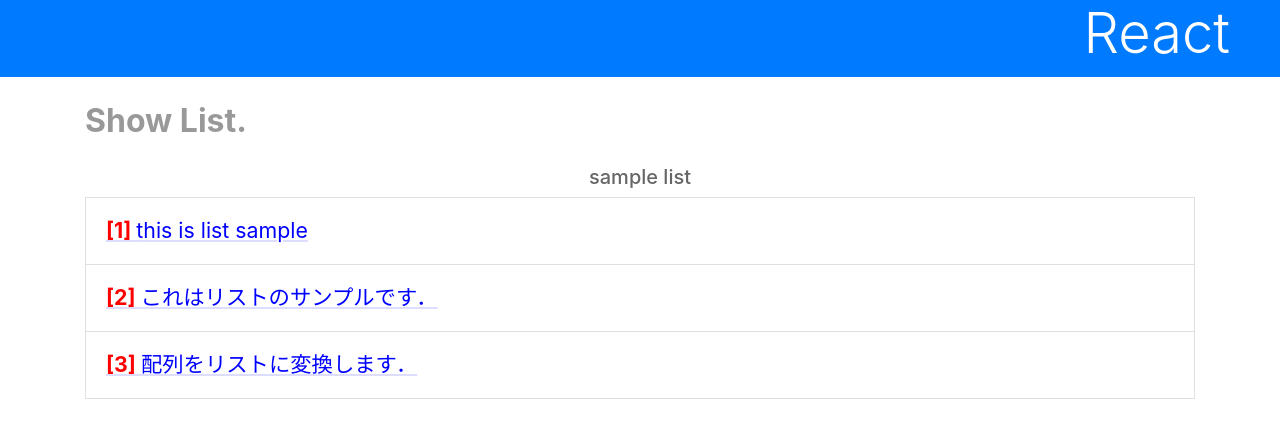
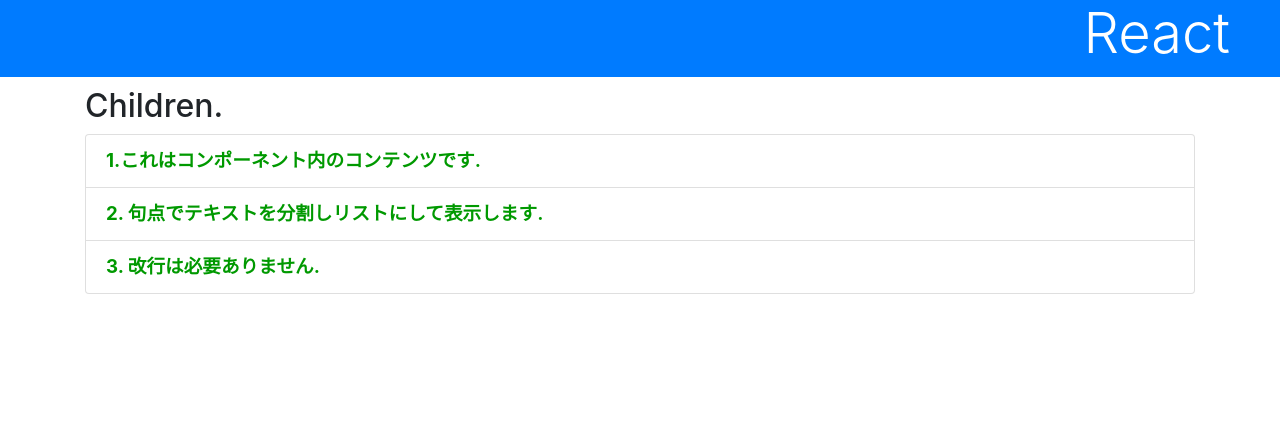
Before and after one commit to MissionaryPS/ReactPractice, a React (Create React App) app in the folder react_app/: page / in a window 1280 px wide. Shown: the top 438 px of the page. Built offline with nearby package versions, Linux system fonts and the light colour scheme.

Commit message:
3-4 p.178-181 子エレメントの利用
41行目, let listにする必要あった？
有用性は低そう．

```diff
--- a/react_app/src/App.js
+++ b/react_app/src/App.js
@@ -3,71 +3,50 @@
 
 class App extends Component {
 
-  data = [
-    "this is list sample",
-    "これはリストのサンプルです．",
-    "配列をリストに変換します．"
-  ]
-
   constructor(props){
     super(props)
-    this.state = {
-      list:this.data
-    }
   }
 
-  doAction(e){
-  }
 
   render(){
     return <div>
       <h1 className='bg-primary text-white display-4'>React</h1>
       <div className='container'>
-        <p className='subtitle'>Show List.</p>
-        <List title="sample list" data={this.state.list} />
+        <Message title="Children.">
+          これはコンポーネント内のコンテンツです．
+          句点でテキストを分割しリストにして表示します．
+          改行は必要ありません．
+        </Message>
       </div>
     </div>
   }
 }
 
-class List extends Component{
-  number = 1
-
-  render(){
-    let data = this.props.data
-    return <div>
-      <p className='h5 text-center'>{this.props.title}</p>
-      {data.map((item,key)=>
-      <li className='list-group-item' key={key}>
-        <Item number={key + 1} value={item} />
-      </li>)}
-    </div>
-  }
-}
-
-
-class Item extends Component{
-  itm = {
-    fontSize:"16pt",
-    color:"#00f",
-    textDecoration: 'underline',
-    textDecorationColor: '#ddf'
-  }
-  num = {
+class Message extends Component{
+  li = {
+    fontSize:"14pt",
     fontWeight:"bold",
-    color:"red"
+    color:"#090"
   }
 
   render(){
-    return(
-      <p style={this.itm}>
-        <span style={this.num}>
-          [{this.props.number}]&nbsp;
-        </span>
-        {this.props.value}
-      </p>
-    )
+    let content = this.props.children
+    let arr = content.split('．')
+    let arr2 = []
+    for(let i = 0; i< arr.length; i++){
+      if(arr[i].trim() !== ''){
+        arr2.push(arr[i])
+      }
+    }
+    let list = arr2.map((value,key)=>(
+      <li className='list-group-item' style={this.li} key={key}>{key+1}.{value}.</li>
+    ))
+    return <div>
+      <h2>{this.props.title}</h2>
+      <ol className='list-group'>{list}</ol>
+    </div>
   }
 
 }
+
 export default App;
```
